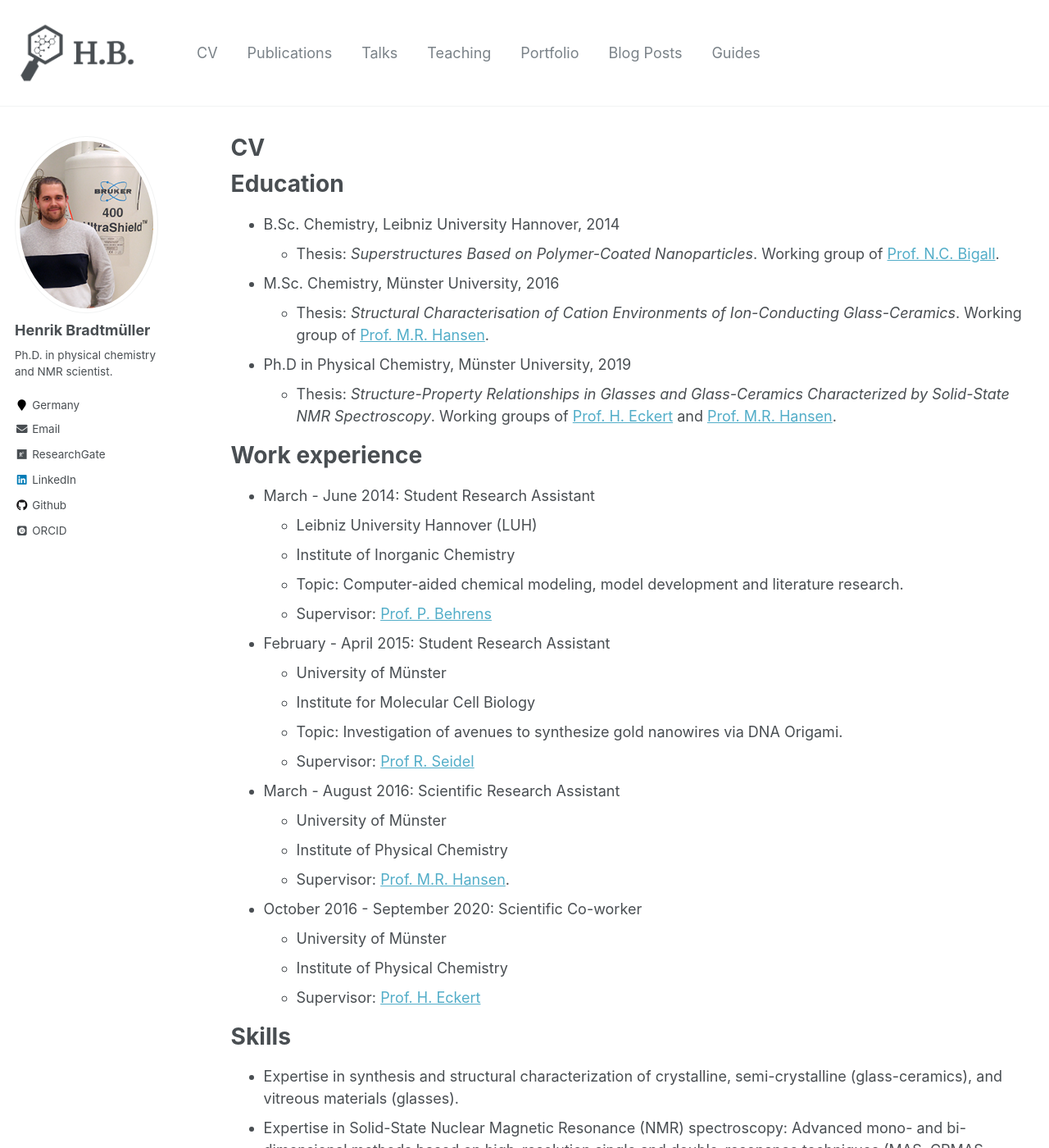
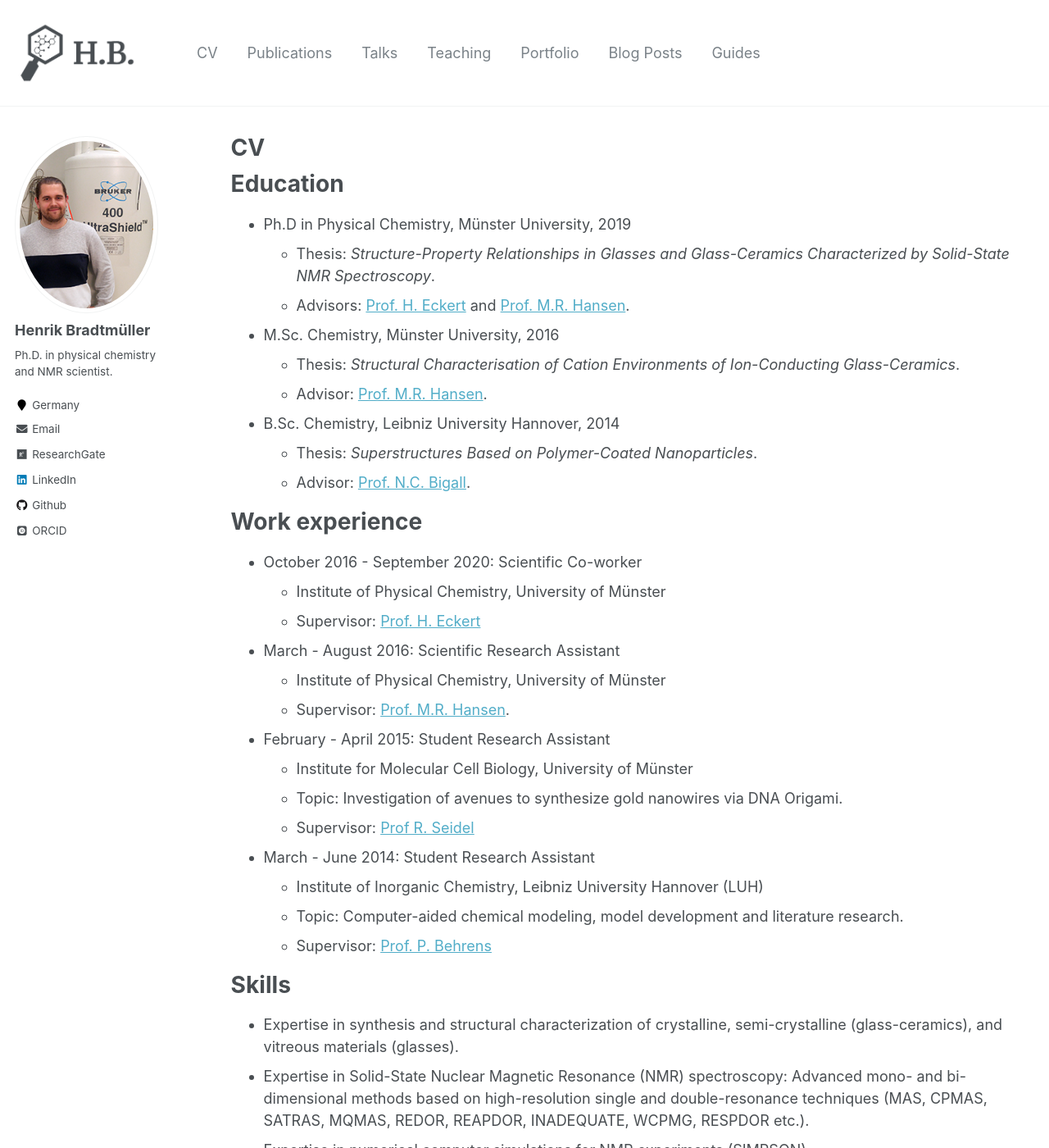
Before and after one commit to hbrmn/hbrmn.github.io, a Jekyll site: the page built from _pages/cv.md, in a window 1280 px wide and 1400 px high. Shown: the whole window at 82% size. Built offline with Jekyll 4.4.1, drawn with Linux system fonts in a browser that asks for light colours; some web fonts are replaced; some of the changed text lies outside the part shown.

Commit message:
Fine tuning

```diff
--- a/_pages/cv.md
+++ b/_pages/cv.md
@@ -11,45 +11,43 @@
 
 Education
 ======
-* B.Sc. Chemistry, Leibniz University Hannover, 2014
-  * Thesis: *Superstructures Based on Polymer-Coated Nanoparticles*. Working group of [Prof. N.C. Bigall](https://www.pci.uni-hannover.de/en/research/research-groups/bigall-group/).
+* Ph.D in Physical Chemistry, Münster University, 2019
+  * Thesis: *Structure-Property Relationships in Glasses and Glass-Ceramics Characterized by Solid-State NMR Spectroscopy*.
+  * Advisors: [Prof. H. Eckert](http://www.ifsc.usp.br/lemaf/) and [Prof. M.R. Hansen](https://www.uni-muenster.de/Chemie.pc/forschung/hansen/group/index.html).
 
 * M.Sc. Chemistry, Münster University, 2016
-  * Thesis: *Structural Characterisation of Cation Environments of Ion-Conducting Glass-Ceramics*. Working group of [Prof. M.R. Hansen](https://www.uni-muenster.de/Chemie.pc/forschung/hansen/group/index.html).
+  * Thesis: *Structural Characterisation of Cation Environments of Ion-Conducting Glass-Ceramics*.
+  * Advisor: [Prof. M.R. Hansen](https://www.uni-muenster.de/Chemie.pc/forschung/hansen/group/index.html).
 
-* Ph.D in Physical Chemistry, Münster University, 2019
-  * Thesis: *Structure-Property Relationships in Glasses and Glass-Ceramics Characterized by Solid-State NMR Spectroscopy*. Working groups of [Prof. H. Eckert](http://www.ifsc.usp.br/lemaf/) and [Prof. M.R. Hansen](https://www.uni-muenster.de/Chemie.pc/forschung/hansen/group/index.html).
+* B.Sc. Chemistry, Leibniz University Hannover, 2014
+  * Thesis: *Superstructures Based on Polymer-Coated Nanoparticles*.
+  * Advisor: [Prof. N.C. Bigall](https://www.pci.uni-hannover.de/en/research/research-groups/bigall-group/).
+
 
 Work experience
 ======
-* March - June 2014: Student Research Assistant
-  * Leibniz University Hannover (LUH)
-  * Institute of Inorganic Chemistry
-  * Topic: Computer-aided chemical modeling, model development and literature research.
-  * Supervisor: [Prof. P. Behrens](https://www.aci.uni-hannover.de/de/forschung/forschungsschwerpunkte/ag-behrens/)
+* October 2016 - September 2020: Scientific Co-worker
+  * Institute of Physical Chemistry, University of Münster
+  * Supervisor: [Prof. H. Eckert](http://www.ifsc.usp.br/lemaf/)
+
+* March - August 2016: Scientific Research Assistant
+  * Institute of Physical Chemistry, University of Münster
+  * Supervisor: [Prof. M.R. Hansen](https://www.uni-muenster.de/Chemie.pc/forschung/hansen/group/index.html).
 
 * February - April 2015: Student Research Assistant
-  * University of Münster
-  * Institute for Molecular Cell Biology
+  * Institute for Molecular Cell Biology, University of Münster
   * Topic: Investigation of avenues to synthesize gold nanowires via DNA Origami.
   * Supervisor: [Prof R. Seidel](https://debye.physgeo.uni-leipzig.de/mbp/)
 
-* March - August 2016: Scientific Research Assistant
-  * University of Münster
-  * Institute of Physical Chemistry
-  * Supervisor: [Prof. M.R. Hansen](https://www.uni-muenster.de/Chemie.pc/forschung/hansen/group/index.html).
-
-* October 2016 - September 2020: Scientific Co-worker
-  * University of Münster
-  * Institute of Physical Chemistry
-  * Supervisor: [Prof. H. Eckert](http://www.ifsc.usp.br/lemaf/)
+* March - June 2014: Student Research Assistant
+  * Institute of Inorganic Chemistry, Leibniz University Hannover (LUH)
+  * Topic: Computer-aided chemical modeling, model development and literature research.
+  * Supervisor: [Prof. P. Behrens](https://www.aci.uni-hannover.de/de/forschung/forschungsschwerpunkte/ag-behrens/)
 
 Skills
 ======
 * Expertise in synthesis and structural characterization of crystalline, semi-crystalline (glass-ceramics), and vitreous materials (glasses).
 * Expertise in Solid-State Nuclear Magnetic Resonance (NMR) spectroscopy: Advanced mono- and bi-dimensional methods based on high-resolution single and double-resonance techniques (MAS, CPMAS, SATRAS, MQMAS, REDOR, REAPDOR, INADEQUATE, WCPMG, RESPDOR etc.).
-  * MAS, CPMAS, MQMAS, SATRAS, INADEQUATE, WCPMG
-  * REDOR, REAPDOR, TRAPDOR, RESPDOR
 * Expertise in numerical computer simulations for NMR experiments (SIMPSON).
 * Fundamental knowledge of Origin Lab, Matlab, Wolfram Mathematica and Python for automated data processing and visualization.
 * Basic experience in:
```
Also changed, not shown: _pages/about.md (+1 -0 lines).
